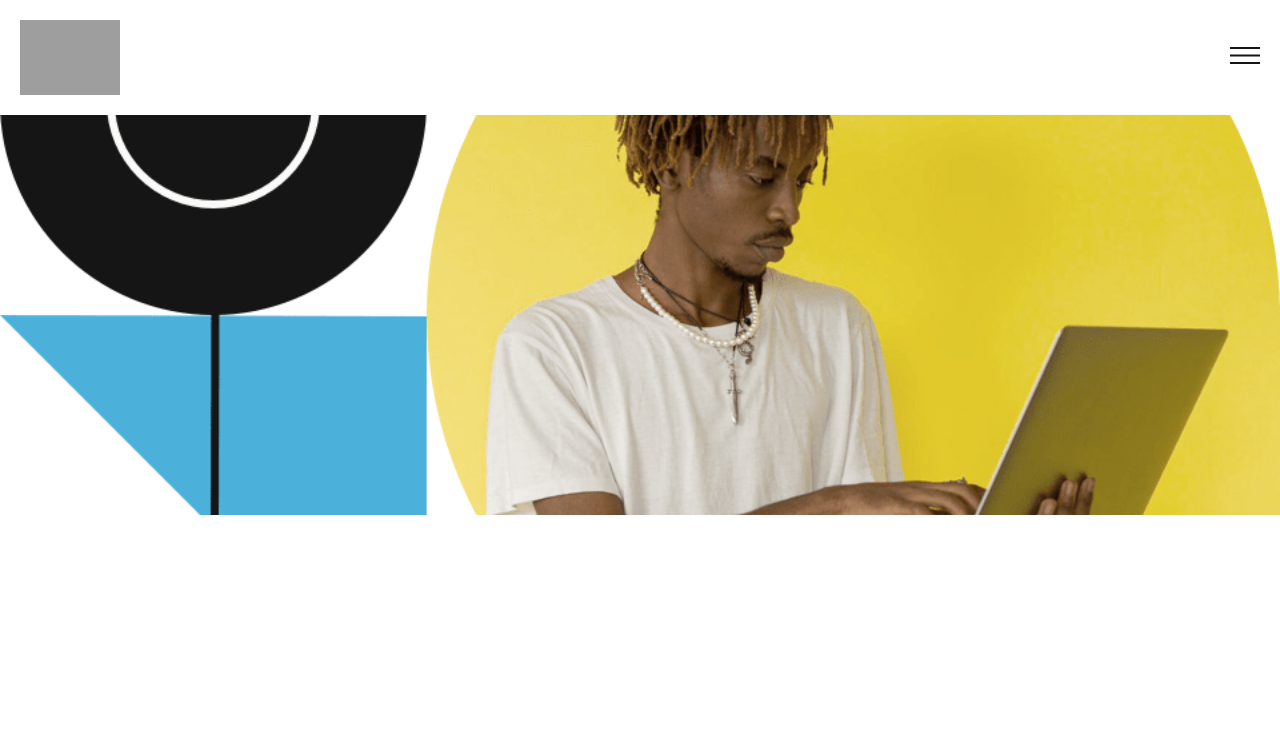
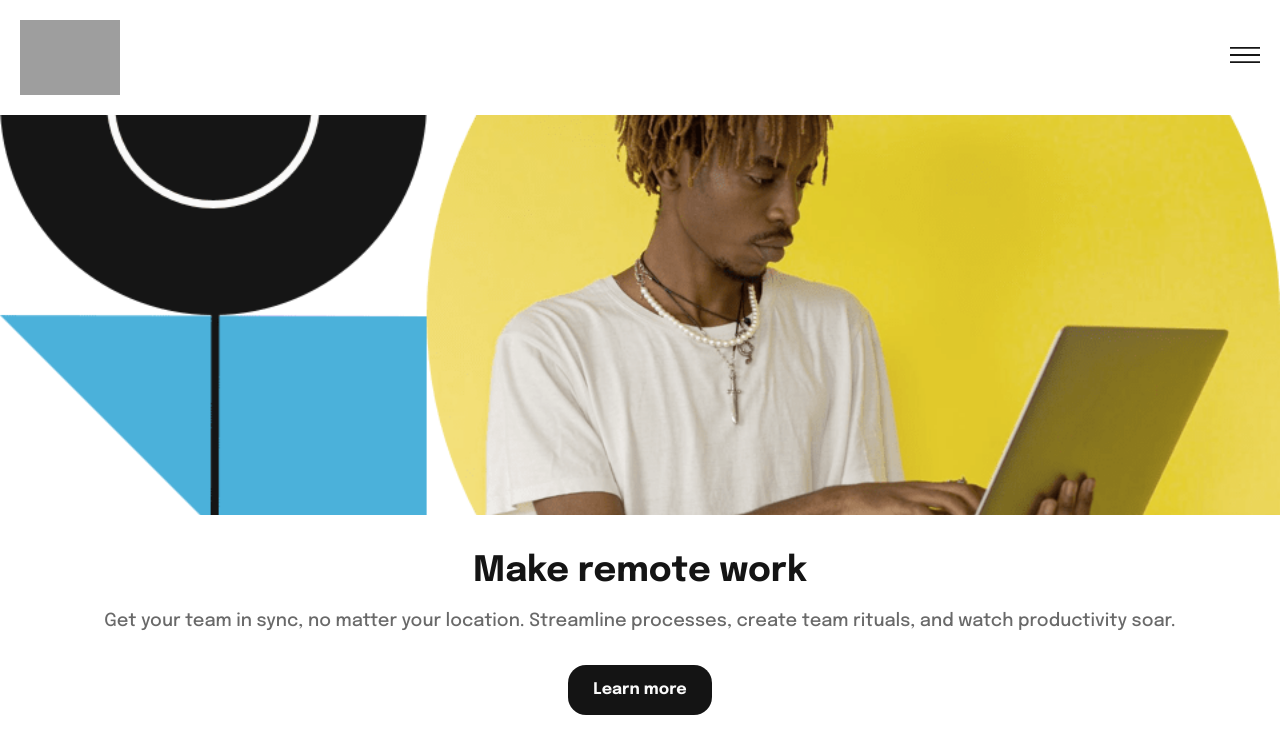
Before and after one commit to pojerm/Intro-section-with-dropdown-navigation, a React (Vite) app: page / in a window 1280 px wide. Shown: the top 754 px of the page. Built offline with nearby package versions, Linux system fonts and the light colour scheme; grey boxes are pictures that could not be loaded.

Commit message:
promjene
dodao sam varijable u app
napravio article

```diff
--- a/src/App.scss
+++ b/src/App.scss
@@ -1,6 +1,10 @@
-// .App {
-//   height: 100vh;
-//   display: flex;
-//   justify-content: center;
-//   align-items: center;
-// }
+// importao font
+@import url("https://fonts.googleapis.com/css2?family=Epilogue:wght@500;700&display=swap");
+
+.App {
+  font-family: "Epilogue", sans-serif;
+}
+
+$almost-white: hsl(0, 0%, 98%);
+$medium-gray: hsl(0, 0%, 41%);
+$almost-black: hsl(0, 0%, 8%);
--- a/src/App.tsx
+++ b/src/App.tsx
@@ -3,6 +3,7 @@ import Hero from "./components/Hero/Hero";
 import Navigation from "./components/Navigation/Navigation";
 import imageHeroMobile from "/image-hero-mobile.png";
 import imageHeroDesktop from "/image-hero-desktop.png";
+import Article from "./components/Article/Article";
 
 export default function App() {
   return (
@@ -13,6 +14,12 @@ export default function App() {
         desktopImageSrc={imageHeroDesktop}
         // hero image dosent need altText because its just decorative
       />
+      <Article
+        title="Make remote work"
+        text="Get your team in sync, no matter your location. Streamline processes,
+  create team rituals, and watch productivity soar."
+        buttonText="Learn more"
+      />
     </div>
   );
 }
--- /dev/null
+++ b/src/components/Article/Article.tsx
@@ -0,0 +1,19 @@
+import "./article.scss";
+
+interface ArticleProps {
+  title: string;
+  text: string;
+  buttonText: string;
+}
+
+const Article = ({ title, text, buttonText }: ArticleProps) => {
+  return (
+    <section className="article">
+      <h1 className="article__title">{title}</h1>
+      <p className="article__text">{text}</p>
+      <button className="article__button">{buttonText}</button>
+    </section>
+  );
+};
+
+export default Article;
--- /dev/null
+++ b/src/components/Article/article.scss
@@ -0,0 +1,26 @@
+@import "../../App.scss";
+
+.article {
+  text-align: center;
+  margin-top: 3rem;
+  &__title {
+    font-size: 3.5rem;
+    font-weight: 700;
+    color: $almost-black;
+    margin-bottom: 1rem;
+  }
+  &__text {
+    font-size: 1.8rem;
+    color: $medium-gray;
+    margin-bottom: 3rem;
+  }
+  &__button {
+    background-color: $almost-black;
+    color: $almost-white;
+    padding: 1.3rem 2.5rem;
+    border: none;
+    border-radius: 1.8rem;
+    font-weight: 700;
+    font-size: 1.6rem;
+  }
+}
```
